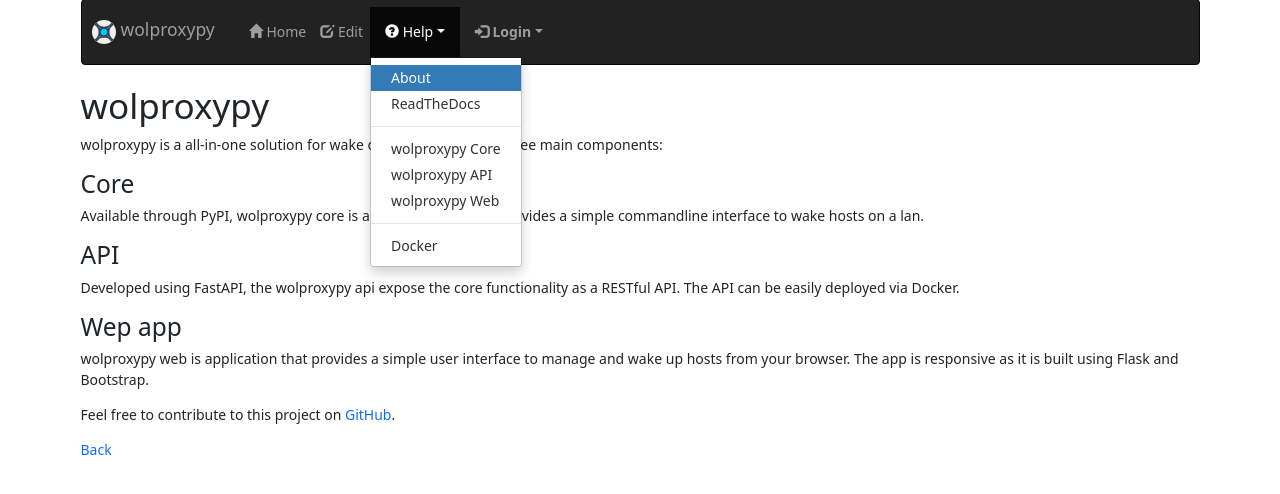
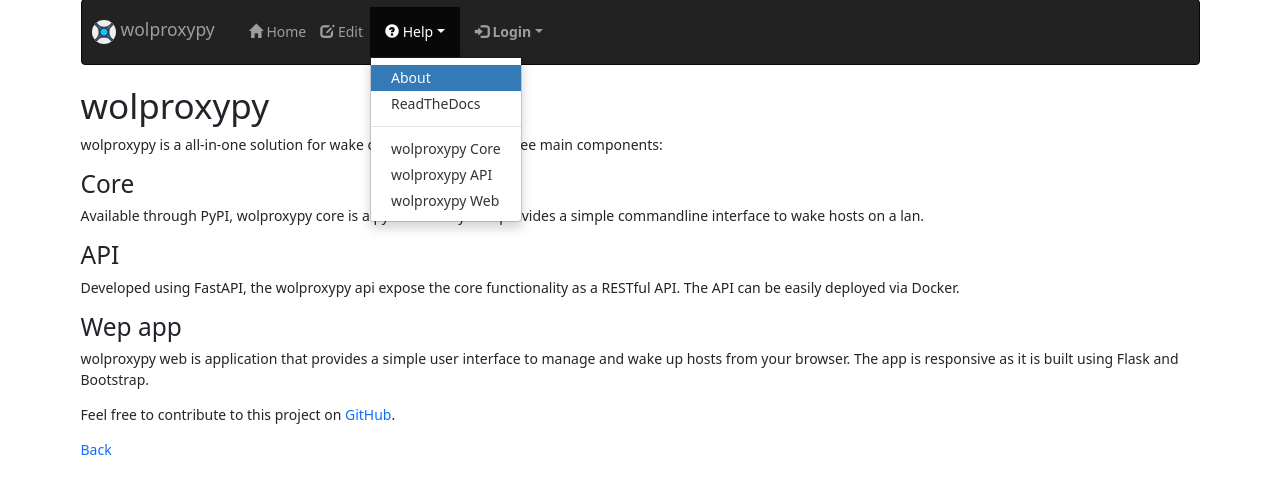
Before and after one commit to bateman/wolproxypyweb, a Flask app: page /about in a window 1280 px wide, after a click on "Help". Shown: the part 51-545 px from the top of the page. Run offline with Flask 2, Linux system fonts and the light colour scheme; parts of the project's set-up code (start-up, migrations or seed data) failed here and were passed over; some libraries are stand-ins or nearby versions.

Commit message:
Fix links in navbar dropdown

```diff
--- a/wolproxypyweb/templates/base.html
+++ b/wolproxypyweb/templates/base.html
@@ -60,10 +60,8 @@
                 <li><a href="https://wolproxypy.readthedocs.io/en/latest/">ReadTheDocs</a></li>
                 <li class="divider"></li>
                 <li><a href="https://github.com/bateman/wolproxypy">wolproxypy Core</a></li>
-                <li><a href="https://github.com/bateman/wolproxypy-api">wolproxypy API</a></li>
-                <li><a href="https://github.com/bateman/wolproxypy-web">wolproxypy Web</a></li>
-                <li class="divider"></li>
-                <li><a href="https://hub.docker.com/r/bateman/wolproxypy">Docker</a></li>
+                <li><a href="https://github.com/bateman/wolproxypyapi">wolproxypy API</a></li>
+                <li><a href="https://github.com/bateman/wolproxypyweb">wolproxypy Web</a></li>
               </ul>
             </li>
           </ul>
```
